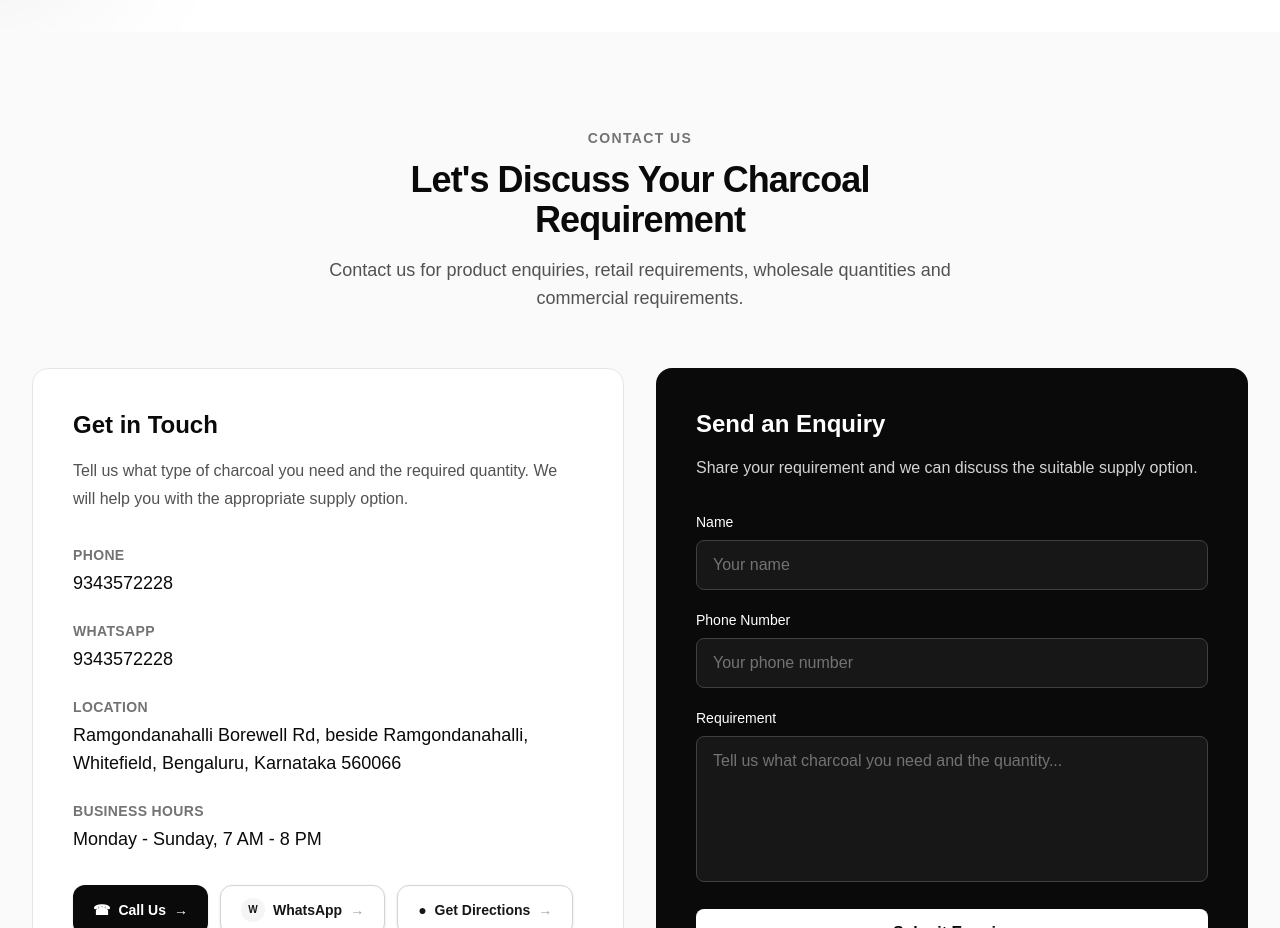
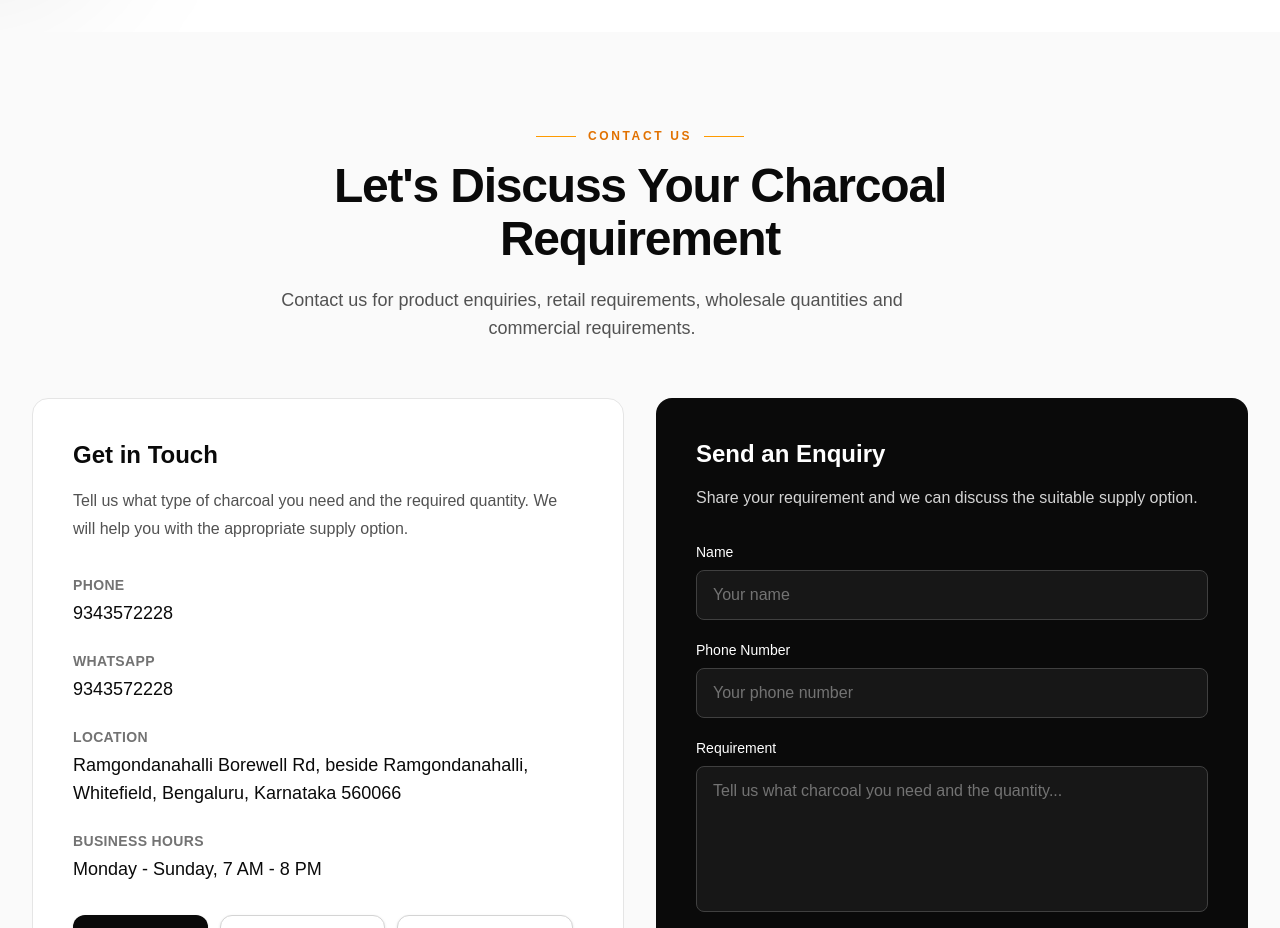
Before and after one commit to Narendra-Git1/sri-venkateswara-charcoal-supply, a React (Vite) app: page / in a window 1280 px wide. Shown: the part 7100-8028 px from the top of the page. Built offline with nearby package versions, Linux system fonts and the light colour scheme.

Commit message:
feat: improve section heading design

```diff
--- a/src/components/common/SectionHeading.jsx
+++ b/src/components/common/SectionHeading.jsx
@@ -4,28 +4,93 @@ function SectionHeading({
   description,
   align = "left",
 }) {
-  const alignment =
-    align === "center"
-      ? "mx-auto text-center"
-      : "text-left"
+  const isCenter = align === "center"
+
+  const alignment = isCenter
+    ? "mx-auto text-center"
+    : "text-left"
 
   return (
-    <div className={`max-w-2xl ${alignment}`}>
+    <div
+      className={`
+        max-w-3xl
+        ${alignment}
+      `}
+    >
+
+      {/* =========================================================
+          EYEBROW
+      ========================================================== */}
+
       {eyebrow && (
-        <p className="mb-3 text-sm font-semibold uppercase tracking-widest text-neutral-500">
-          {eyebrow}
+        <div
+          className={`
+            mb-4
+            flex
+            items-center
+            gap-3
+            ${isCenter ? "justify-center" : "justify-start"}
+          `}
+        >
+          <span className="h-px w-8 bg-amber-500 sm:w-10" />
+
+          <span
+            className="
+              text-xs
+              font-bold
+              uppercase
+              tracking-[0.22em]
+              text-amber-600
+            "
+          >
+            {eyebrow}
+          </span>
+
+          <span className="h-px w-8 bg-amber-500 sm:w-10" />
+        </div>
+      )}
+
+
+      {/* =========================================================
+          TITLE
+      ========================================================== */}
+
+      <h2
+        className="
+          text-3xl
+          font-bold
+          leading-[1.1]
+          tracking-tight
+          text-neutral-950
+          sm:text-4xl
+          lg:text-5xl
+        "
+      >
+        {title}
+      </h2>
+
+
+      {/* =========================================================
+          DESCRIPTION
+      ========================================================== */}
+
+      {description && (
+        <p
+          className="
+            mt-5
+            max-w-2xl
+            text-sm
+            leading-6
+            text-neutral-600
+            sm:text-base
+            sm:leading-7
+            lg:text-lg
+          "
+        >
+          {description}
         </p>
       )}
 
-      <h2 className="text-3xl font-bold tracking-tight text-neutral-950 sm:text-4xl">
-        {title}
-      </h2>
-
-      {description && (
-        <p className="mt-4 text-base leading-7 text-neutral-600 sm:text-lg">
-          {description}
-        </p>
-      )}
     </div>
   )
 }
```
